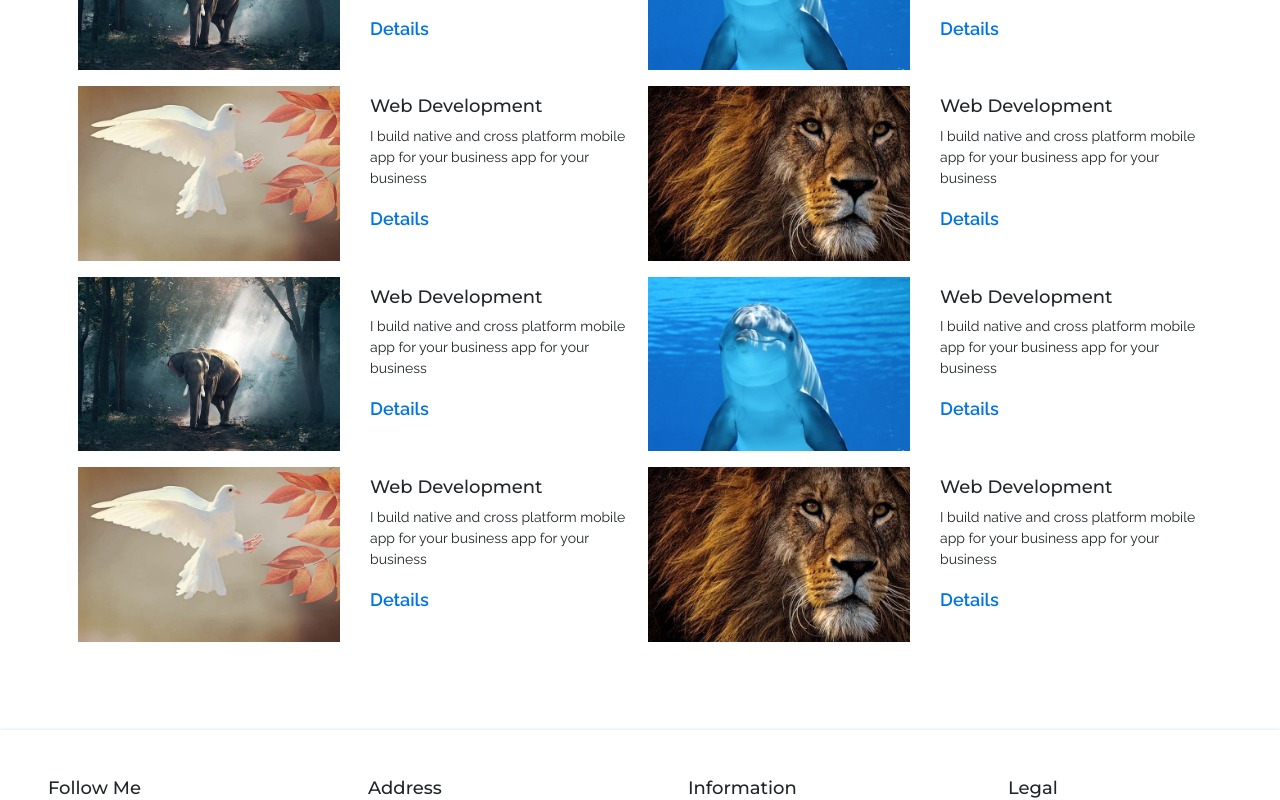
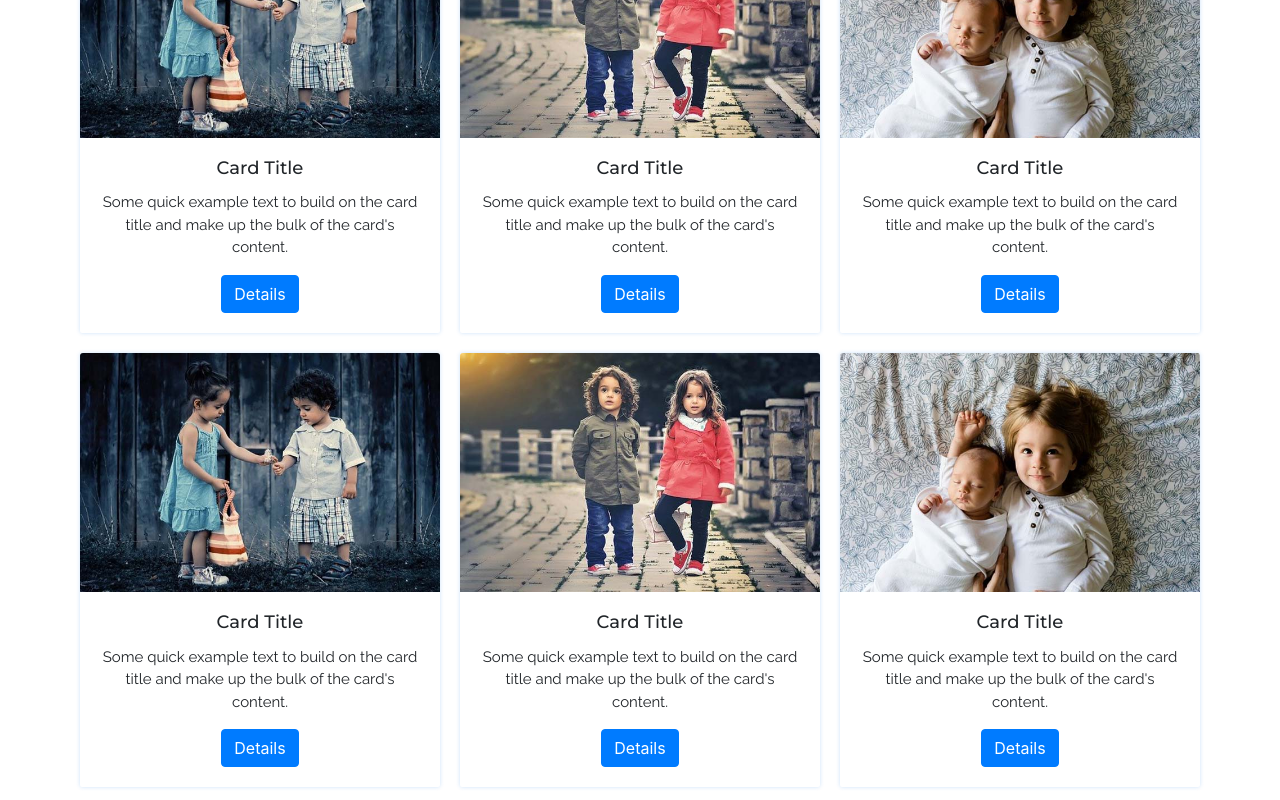
Before and after one commit to sazzadshakhbd/react-website, a React (Create React App) app: page / in a window 1280 px wide. Shown: the part 560-1360 px from the top of the page. Built offline with nearby package versions, Linux system fonts and the light colour scheme.

Commit message:
create portfolio page

```diff
--- a/src/App.js
+++ b/src/App.js
@@ -1,10 +1,10 @@
 import React from "react";
-import CoursePage from "./pages/CoursePage";
+import PortfolioPage from "./pages/PortfolioPage";
 
 function App() {
   return (
     <div>
-      <CoursePage></CoursePage>
+      <PortfolioPage></PortfolioPage>
     </div>
   );
 }
--- /dev/null
+++ b/src/components/Portfolio/Portfolio.jsx
@@ -0,0 +1,98 @@
+import React, { Component, Fragment } from 'react';
+import {Container, Row, Col, Card, Button} from 'react-bootstrap';
+import BabyImage1 from '../../asset/image/image-1.jpg';
+import BabyImage2 from '../../asset/image/image-2.jpg';
+import BabyImage3 from '../../asset/image/image-3.jpg';
+
+class Portfolio extends Component {
+  render() {
+    return (
+      <Fragment>
+        <Container className="mt-5">
+          <Row>
+            <Col lg={4} md={6} sm={12} className="p-2">
+              <Card className="text-center RecentProjectsCard">
+                <Card.Img variant="top" src={BabyImage1} alt="Baby Photo - 1" />
+                <Card.Body>
+                  <Card.Title className="RecentProjectsCardTitle">Card Title</Card.Title>
+                  <Card.Text className="RecentProjectsCardSubTitle">
+                    Some quick example text to build on the card title and make up the bulk of
+                    the card's content.
+                  </Card.Text>
+                  <Button variant="primary">Details</Button>
+                </Card.Body>
+              </Card>
+            </Col>
+            <Col lg={4} md={6} sm={12} className="p-2">
+              <Card className="text-center RecentProjectsCard">
+                <Card.Img variant="top" src={BabyImage2} alt="Baby Photo - 2" />
+                <Card.Body>
+                  <Card.Title className="RecentProjectsCardTitle">Card Title</Card.Title>
+                  <Card.Text className="RecentProjectsCardSubTitle">
+                    Some quick example text to build on the card title and make up the bulk of
+                    the card's content.
+                  </Card.Text>
+                  <Button variant="primary">Details</Button>
+                </Card.Body>
+              </Card>
+            </Col>
+            <Col lg={4} md={6} sm={12} className="p-2">
+              <Card className="text-center RecentProjectsCard">
+                <Card.Img variant="top" src={BabyImage3} alt="Baby Photo - 3" />
+                <Card.Body>
+                  <Card.Title className="RecentProjectsCardTitle">Card Title</Card.Title>
+                  <Card.Text className="RecentProjectsCardSubTitle">
+                    Some quick example text to build on the card title and make up the bulk of
+                    the card's content.
+                  </Card.Text>
+                  <Button variant="primary">Details</Button>
+                </Card.Body>
+              </Card>
+            </Col>
+            <Col lg={4} md={6} sm={12} className="p-2">
+              <Card className="text-center RecentProjectsCard">
+                <Card.Img variant="top" src={BabyImage1} alt="Baby Photo - 1" />
+                <Card.Body>
+                  <Card.Title className="RecentProjectsCardTitle">Card Title</Card.Title>
+                  <Card.Text className="RecentProjectsCardSubTitle">
+                    Some quick example text to build on the card title and make up the bulk of
+                    the card's content.
+                  </Card.Text>
+                  <Button variant="primary">Details</Button>
+                </Card.Body>
+              </Card>
+            </Col>
+            <Col lg={4} md={6} sm={12} className="p-2">
+              <Card className="text-center RecentProjectsCard">
+                <Card.Img variant="top" src={BabyImage2} alt="Baby Photo - 2" />
+                <Card.Body>
+                  <Card.Title className="RecentProjectsCardTitle">Card Title</Card.Title>
+                  <Card.Text className="RecentProjectsCardSubTitle">
+                    Some quick example text to build on the card title and make up the bulk of
+                    the card's content.
+                  </Card.Text>
+                  <Button variant="primary">Details</Button>
+                </Card.Body>
+              </Card>
+            </Col>
+            <Col lg={4} md={6} sm={12} className="p-2">
+              <Card className="text-center RecentProjectsCard">
+                <Card.Img variant="top" src={BabyImage3} alt="Baby Photo - 3" />
+                <Card.Body>
+                  <Card.Title className="RecentProjectsCardTitle">Card Title</Card.Title>
+                  <Card.Text className="RecentProjectsCardSubTitle">
+                    Some quick example text to build on the card title and make up the bulk of
+                    the card's content.
+                  </Card.Text>
+                  <Button variant="primary">Details</Button>
+                </Card.Body>
+              </Card>
+            </Col>
+          </Row>
+        </Container>
+      </Fragment>
+    );
+  }
+}
+
+export default Portfolio;
--- /dev/null
+++ b/src/pages/PortfolioPage.jsx
@@ -0,0 +1,20 @@
+import React, { Component, Fragment } from 'react';
+import Portfolio from '../components/Portfolio/Portfolio';
+import TopBannerAll from '../components/TopBannerAll/TopBannerAll';
+import TopNavigation from '../components/TopNavigation/TopNavigation';
+import Footer from '../components/Footer/Footer';
+
+class PortfolioPage extends Component {
+  render() {
+    return (
+      <Fragment>
+        <TopNavigation></TopNavigation>
+        <TopBannerAll pageTitle="My Portfolio"></TopBannerAll>
+        <Portfolio></Portfolio>
+        <Footer></Footer>
+      </Fragment>
+    );
+  }
+}
+
+export default PortfolioPage;
```
